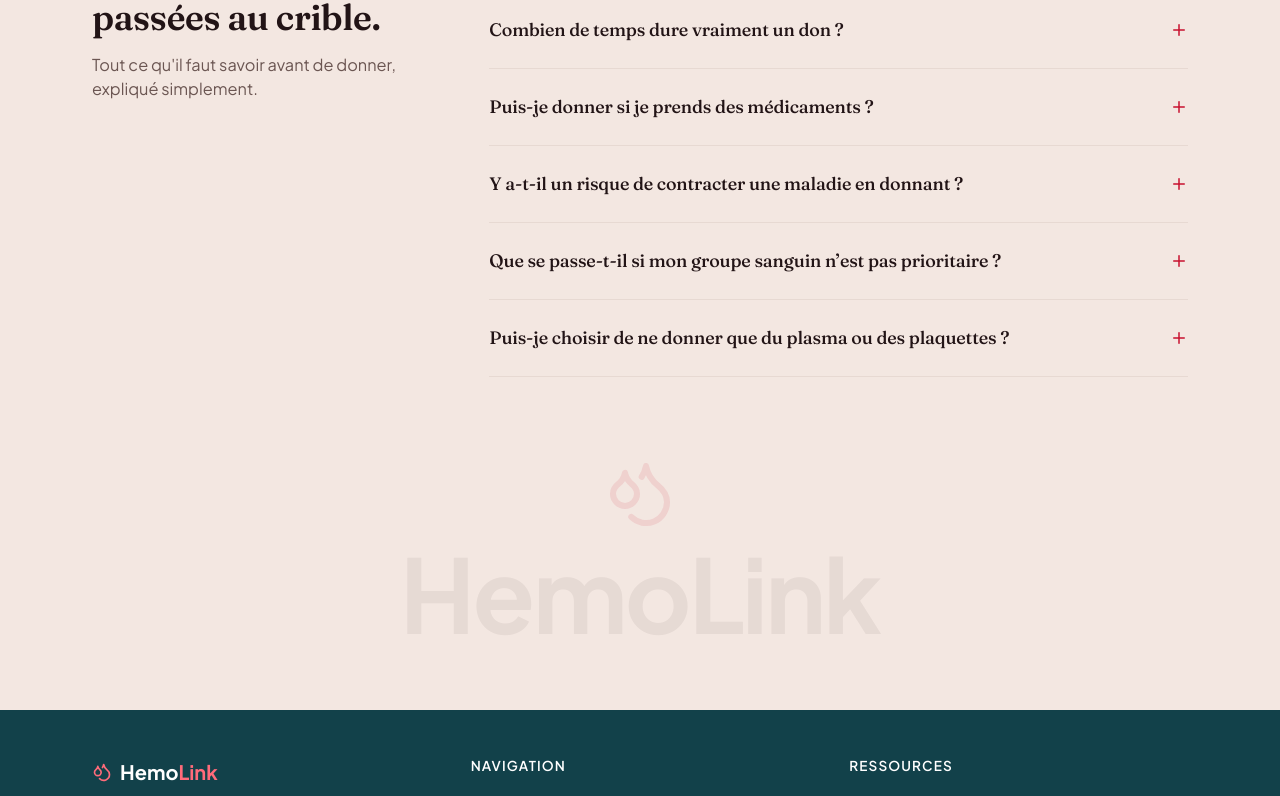
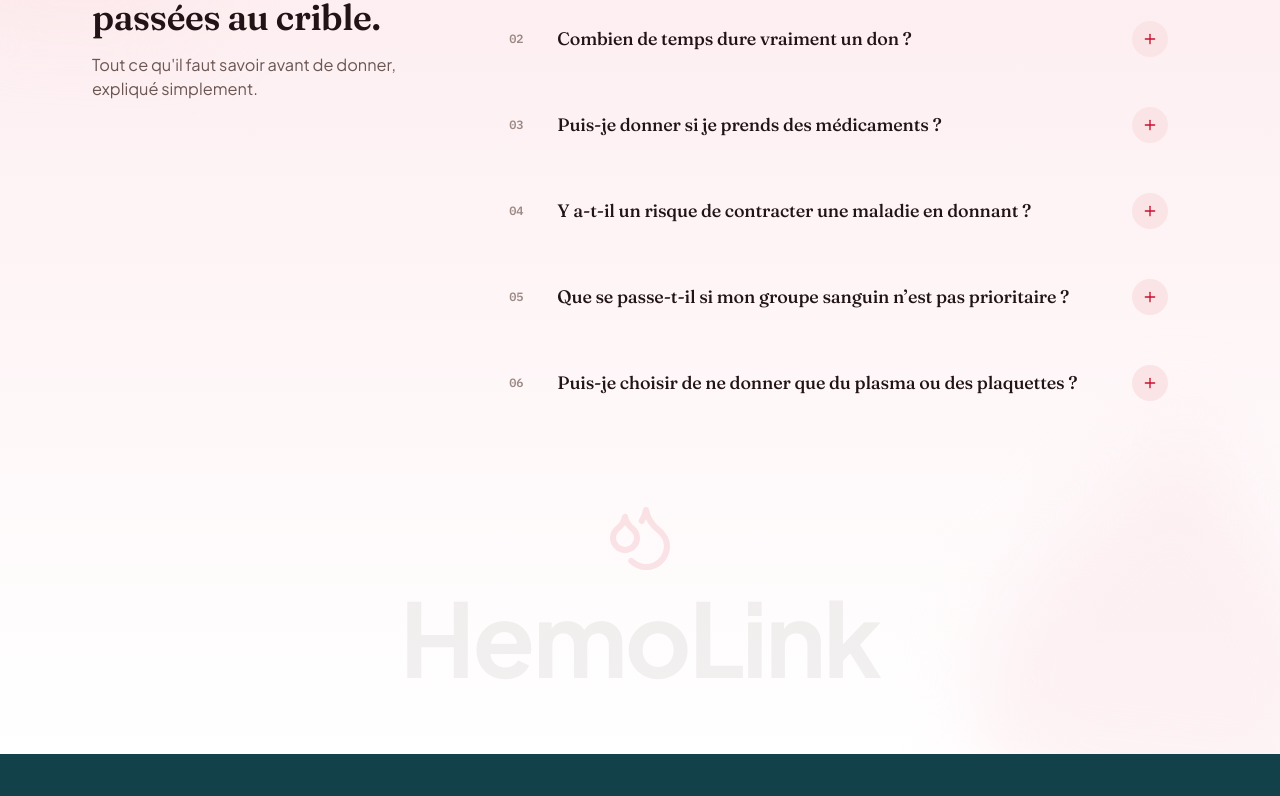
Before and after one commit to mahunaromaric/hemolink, a React (Vite) app: page / in a window 1280 px wide. Shown: the part 6564-7360 px from the top of the page. Built offline with nearby package versions, Linux system fonts and the light colour scheme.

Commit message:
FAQ vivante : dégradé rose→blanc, gouttes en fond, expansion animée, cartes actives, numérotation, stagger

```diff
--- a/src/components/FaqSection.tsx
+++ b/src/components/FaqSection.tsx
@@ -34,40 +34,106 @@
   },
 ]
 
-function Accordion({ item, isOpen, onToggle }: { item: FaqItem; isOpen: boolean; onToggle: () => void }) {
-  const panelId = `faq-panel-${item.q}`
+const DROP_BG = 'M13 0 C18 8 26 14 26 21 A13 13 0 1 1 0 21 C0 14 8 8 13 0 Z'
+
+function FaqBackground() {
   return (
-    <>
+    <div aria-hidden className="pointer-events-none absolute inset-0 z-0 overflow-hidden">
+      <svg
+        viewBox="0 0 26 28"
+        className="drop-drift absolute -top-20 -left-16 w-72 h-72 text-red-tint/50 blur-2xl"
+      >
+        <path d={DROP_BG} fill="currentColor" />
+      </svg>
+      <svg
+        viewBox="0 0 26 28"
+        className="drop-drift absolute -bottom-16 -right-20 w-[24rem] h-[24rem] text-pink-tint/70 blur-2xl"
+        style={{ animationDelay: '-8s', animationDuration: '19s' }}
+      >
+        <path d={DROP_BG} fill="currentColor" />
+      </svg>
+    </div>
+  )
+}
+
+function Accordion({
+  index,
+  item,
+  isOpen,
+  onToggle,
+}: {
+  index: number
+  item: FaqItem
+  isOpen: boolean
+  onToggle: () => void
+}) {
+  const panelId = `faq-panel-${index}`
+  return (
+    <div
+      className={`relative rounded-2xl transition-colors ${
+        isOpen ? 'bg-white shadow-card' : 'hover:bg-white/60'
+      }`}
+    >
+      {isOpen && (
+        <span
+          aria-hidden
+          className="absolute left-0 top-4 bottom-4 w-1 rounded-full bg-primary"
+        />
+      )}
       <h3 className="m-0">
         <button
           type="button"
-          id={`faq-button-${item.q}`}
+          id={`faq-button-${index}`}
           aria-expanded={isOpen}
           aria-controls={panelId}
           onClick={onToggle}
-          className="w-full flex items-center justify-between gap-4 py-6 text-left transition-colors group"
+          className="group w-full flex items-center gap-4 px-4 sm:px-5 py-5 text-left"
         >
-          <span className="font-display text-lg font-medium group-hover:text-primary transition-colors">
+          <span
+            className={`font-mono text-xs font-semibold w-8 shrink-0 transition-colors ${
+              isOpen ? 'text-primary' : 'text-ink-faint'
+            }`}
+          >
+            {String(index + 1).padStart(2, '0')}
+          </span>
+          <span
+            className={`flex-1 font-display text-lg font-medium leading-snug transition-colors ${
+              isOpen ? 'text-primary' : 'group-hover:text-primary'
+            }`}
+          >
             {item.q}
           </span>
+          <span
+            className={`shrink-0 w-9 h-9 inline-flex items-center justify-center rounded-full transition-colors ${
+              isOpen
+                ? 'bg-primary text-white'
+                : 'bg-red-tint text-primary group-hover:bg-primary group-hover:text-white'
+            }`}
+          >
             <Icon
               name="plus"
-            size={18}
-            className={`text-primary shrink-0 transition-transform duration-200 ${isOpen ? 'rotate-45' : ''}`}
+              size={16}
+              className={`transition-transform duration-200 ${isOpen ? 'rotate-45' : ''}`}
             />
+          </span>
         </button>
       </h3>
-      {isOpen && (
       <div
         id={panelId}
         role="region"
-          aria-labelledby={`faq-button-${item.q}`}
-          className="pb-6"
+        aria-labelledby={`faq-button-${index}`}
+        aria-hidden={!isOpen}
+        inert={!isOpen}
+        className="faq-panel grid transition-[grid-template-rows] duration-300 ease-out"
+        style={{ gridTemplateRows: isOpen ? '1fr' : '0fr' }}
       >
-          <p className="text-sm text-ink-soft max-w-[70ch]">{item.a}</p>
+        <div className="overflow-hidden">
+          <p className="px-4 sm:px-5 pb-5 pt-1 text-sm text-ink-soft max-w-[70ch]">
+            {item.a}
+          </p>
         </div>
-      )}
-    </>
+      </div>
+    </div>
   )
 }
 
@@ -75,8 +141,12 @@
   const [openIndex, setOpenIndex] = useState<number | null>(null)
 
   return (
-    <section id="faq" className="py-16 sm:py-22 bg-cream-alt relative overflow-hidden">
-      <Reveal className="max-w-6xl mx-auto px-4 sm:px-7">
+    <section
+      id="faq"
+      className="relative py-16 sm:py-22 bg-gradient-to-b from-pink-tint to-white overflow-hidden"
+    >
+      <FaqBackground />
+      <Reveal className="relative z-10 max-w-6xl mx-auto px-4 sm:px-7">
         <div className="grid grid-cols-1 lg:grid-cols-[1fr_2fr] gap-x-12 gap-y-8 items-start">
           <div className="max-w-[640px]">
             <div className="eyebrow mb-4">
@@ -89,15 +159,16 @@
             </p>
           </div>
 
-          <div>
+          <div className="flex flex-col gap-2.5">
             {faqs.map((item, i) => (
-              <div key={item.q} className="border-b border-line">
+              <Reveal key={item.q} delay={i * 60}>
                 <Accordion
+                  index={i}
                   item={item}
                   isOpen={openIndex === i}
                   onToggle={() => setOpenIndex(openIndex === i ? null : i)}
                 />
-              </div>
+              </Reveal>
             ))}
           </div>
         </div>
--- a/src/index.css
+++ b/src/index.css
@@ -163,4 +163,7 @@
   .bar-fill {
     transition: none !important;
   }
+  .faq-panel {
+    transition: none !important;
+  }
 }
```
Lines whose indentation alone changed are shown as unchanged.
